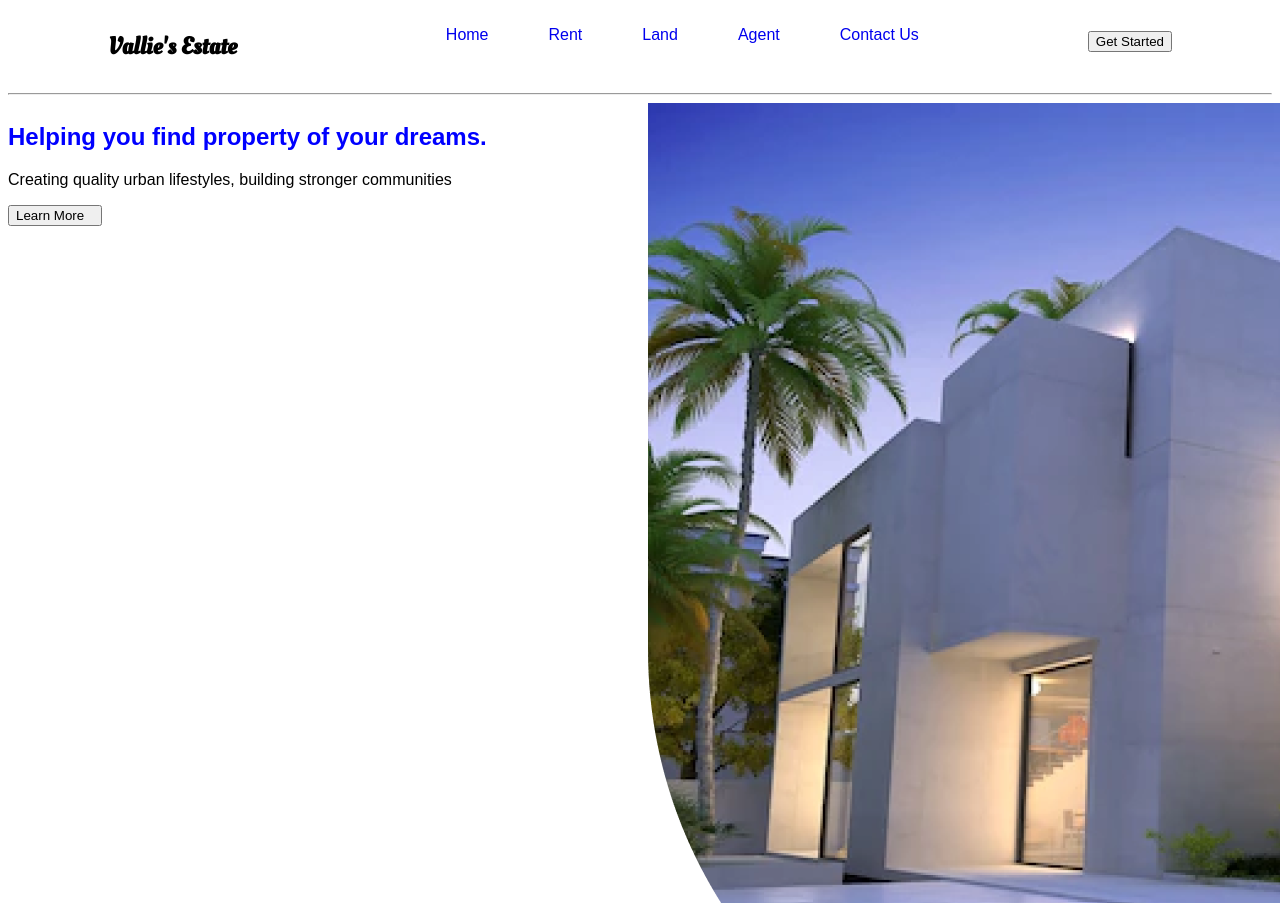
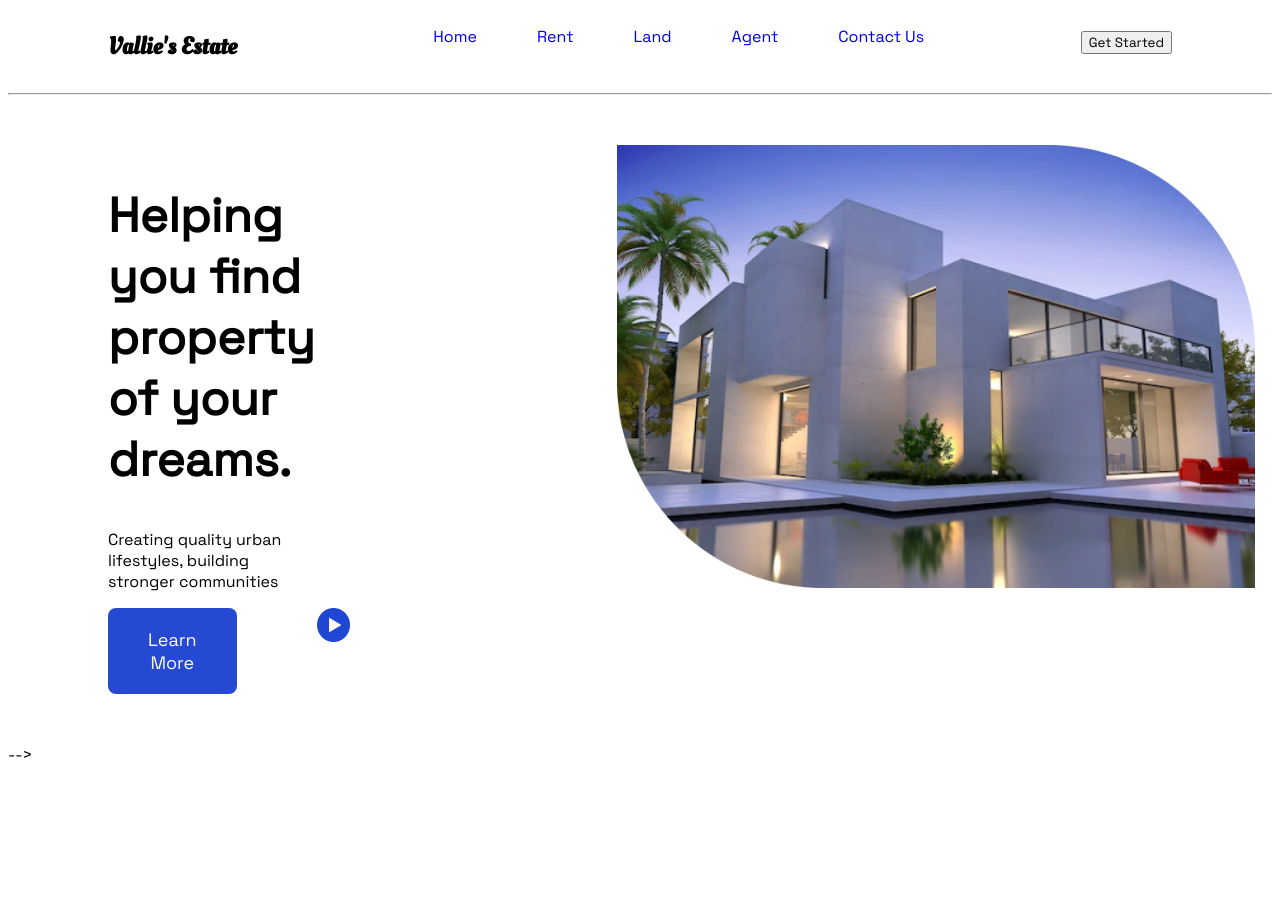
Before and after one commit to KeOdhiambo/Vallie-s-Estate, a plain HTML site: page index.html in a window 1280 px wide. After the commit the page ends 800 px from the top, so only its background shows below. Drawn offline with Linux system fonts and the light colour scheme.

Commit message:
Styling Page

```diff
--- a/assets/css/style.css
+++ b/assets/css/style.css
@@ -1,7 +1,9 @@
 /* imports */
 @import url('https://fonts.googleapis.com/css2?family=Oleo+Script&display=swap');
+@import url('https://fonts.googleapis.com/css2?family=Oleo+Script&family=Space+Grotesk&display=swap');
 
 * {
+    /* font-family: 'Oleo Script', 'cursive'; */
     font-family: 'Space Grotesk', sans-serif;
 }
 
@@ -28,13 +30,74 @@
     padding: 0px 30px;
 }
 
+
+
+/* hero */
 #hero {
     display: flex;
+    flex-direction: row;
     height: 100vh;
     width: 100vw;
 
+}
+
+.hero-flex {
+    display: flex;
+    flex-direction: row;
+    margin: 50px 100px;
+    gap: 300px;
 
 }
+
+.hero-flex h1 {
+    font-size: 48px;
+    font-weight: bold;
+}
+
+#img1    {
+    width: 16%;
+    height: 16%;
+}
+
+#img2    {
+    width: 60%;
+    height: 50%;
+}
+
+.hero2 {
+    display: flex;
+    gap: 80px;
+
+}
+
+#hero-btn {
+    padding: 20px 40px;
+    border: none;
+    border-radius: 8px;
+    background-color: #2549D3;
+    color: #fafafa ;
+    font-size: large;
+    cursor: pointer;
+
+
+}
+#Started {
+    padding: 20px 40px;
+    border: none;
+    border-radius: 8px;
+    background-color: #2549D3;
+    color: #fafafa ;
+    font-size: large;
+    cursor: pointer;
+
+}
+
+
+
+
+
+
+
 
 .text,
 .image {
--- a/index.html
+++ b/index.html
@@ -55,16 +55,32 @@
     <hr>
 
     <!--hero-->
-    <div id="hero">
+    <section>
+        <div class="hero-flex">
+            <div>
+                <h1>Helping you find property of your dreams.</h1>
+                <p>Creating quality urban lifestyles, building stronger communities</p>
+                <div class="hero2">
+                    <button id="hero-btn">Learn More</button>
+                    <img id="img1" src="./assets/images/play-button.png" alt="">
+                </div>
+            </div>
+            <img id="img2" src="./assets/images/image 1.png" alt="">
+        </div>
+    </section>
+
+    <!-- <div id="hero">
         <div class="text">
             <h2>Helping you find property of your dreams.</h2>
             <p>Creating quality urban lifestyles, building stronger communities</p>
             <button>Learn More<i class="fa-solid fa-play"></i></button>
 
         </div>
-        <div class="image"></div>
+        <!-- <div class="image">  --
+            <img src="./assets/images/play-button.png" alt="">
+        <!-- </div> -->
 
-    </div>
+    </div> -->
 
 
 
```
Also changed, not shown: assets/images/play-button.png (added).
